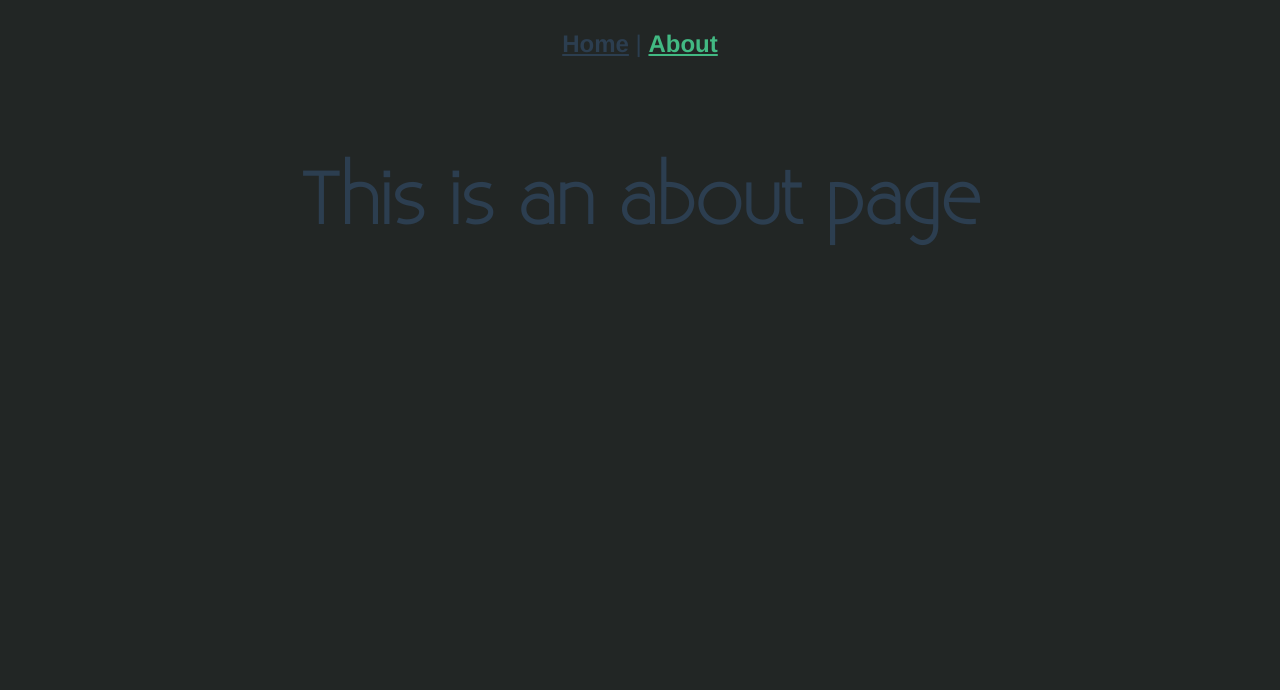
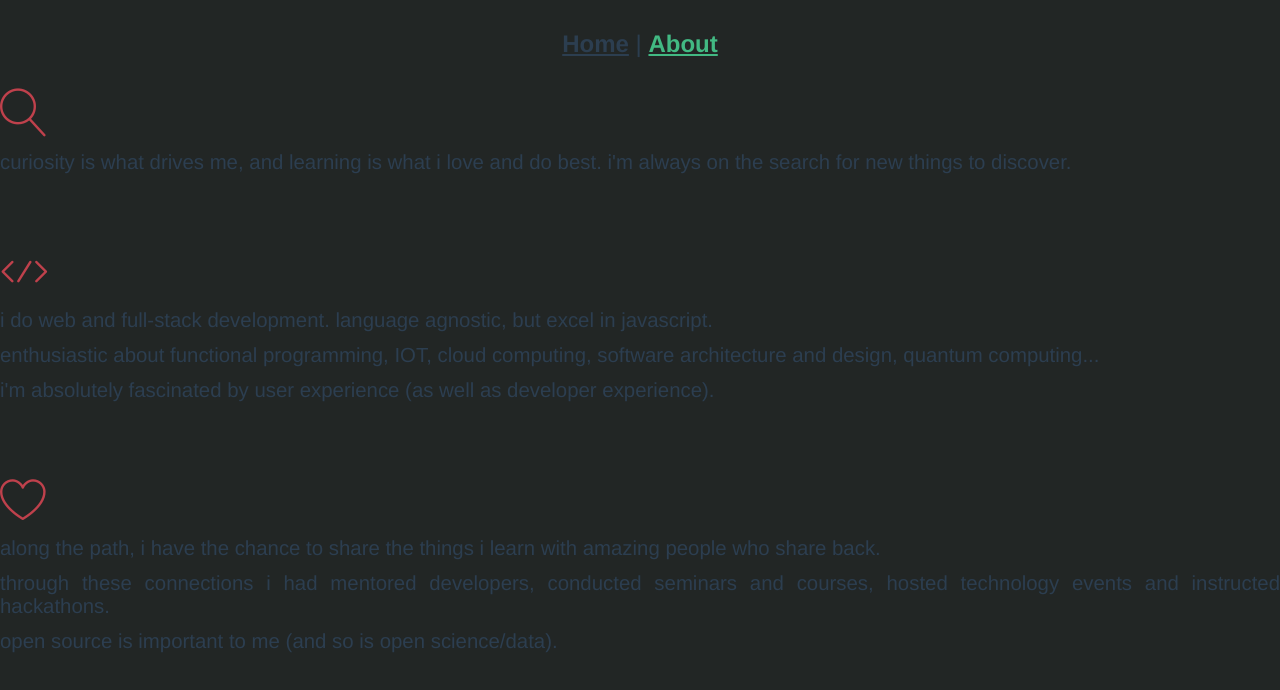
Before and after one commit to por-tfol-io/por.tfol.io, a Vue app: page /#/about in a window 1280 px wide. Shown: the top 690 px of the page. Built offline with nearby package versions, Linux system fonts and the light colour scheme.

Commit message:
feature(assets): branding
add content to about page, refine vertical rhythm

```diff
--- a/src/views/About.vue
+++ b/src/views/About.vue
@@ -1,5 +1,80 @@
 <template>
   <div class="about">
-    <h1>This is an about page</h1>
+    <div>
+      <Icon class="icon" name="magnifier"/>
+      <p>{{ i18n.description.drive }}</p>
+    </div>
+    <div>
+      <Icon class="icon" name="code"/>
+      <p>{{ i18n.description.skills[0] }}</p>
+      <p>{{ i18n.description.skills[1] }}</p>
+      <p>{{ i18n.description.skills[2] }}</p>
+    </div>
+    <div>
+      <Icon class="icon" name="heart"/>
+      <p>{{ i18n.description.sharing[0] }}</p>
+      <p>{{ i18n.description.sharing[1] }}</p>
+      <p>{{ i18n.description.sharing[2] }}</p>
+    </div>
   </div>
 </template>
+
+<script>
+import Icon from '@/components/Icon.vue';
+
+export default {
+  name: 'About',
+  components: {
+    Icon,
+  },
+  data() {
+    return {
+      i18n: {
+        description: {
+          drive: `curiosity is what drives me, and learning is what i love and do best. i'm always on the search for new things to discover.`,
+          skills: [
+            `i do web and full-stack development. language agnostic, but excel in javascript.`,
+            `enthusiastic about functional programming, IOT, cloud computing, software architecture and design, quantum computing...`,
+            `i'm absolutely fascinated by user experience (as well as developer experience).`,
+          ],
+          sharing: [
+            `along the path, i have the chance to share the things i learn with amazing people who share back.`,
+            'through these connections i had mentored developers, conducted seminars and courses, hosted technology events and instructed hackathons.',
+            'open source is important to me (and so is open science/data).',
+          ],
+        },
+      },
+    };
+  },
+};
+</script>
+
+<style scoped lang="scss">
+
+  .about {
+    display: flex;
+    flex-direction: column;
+    align-items: flex-start;
+    justify-content: flex-end;
+    /* use this container's scrollbar, not the viewport's */
+    height: auto;
+    text-align: justify;
+    font-size: .85rem;
+
+    div {
+      &:not(:first-child) {
+        margin-top: 3rem;
+      }
+
+      .icon {
+        font-size: 2rem;
+        color: var(--color-accent-1);
+      }
+
+      p {
+        margin-top: .5rem;
+      }
+    }
+  }
+
+</style>
```
